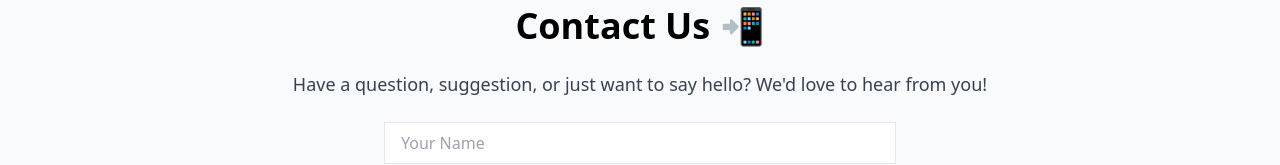
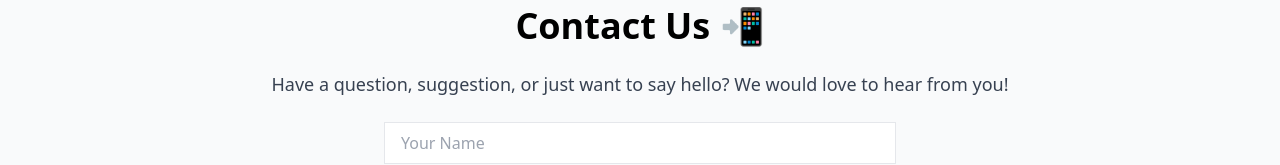
Before and after one commit to JaziBro/BrainBuster, a Next.js app: page /contact in a window 1280 px wide. Shown: the part 178-343 px from the top of the page. Built offline with nearby package versions, Linux system fonts and the light colour scheme.

Commit message:
updated about and contact page

```diff
--- a/src/app/about/page.tsx
+++ b/src/app/about/page.tsx
@@ -28,7 +28,7 @@ export default function AboutPage() {
           Our platform offers a wide range of quizzes on various topics, from science to sports, designed to challenge your knowledge and keep you engaged.
         </p>
         <p className="text-lg text-gray-700 mb-4">
-          Whether you're here to brush up on your trivia skills, prepare for a test, or simply have fun, we have something for everyone. So dive in, explore our quizzes, and enjoy the journey of learning!
+          Whether you are here to brush up on your trivia skills, prepare for a test, or simply have fun, we have something for everyone. So dive in, explore our quizzes, and enjoy the journey of learning!
         </p>
         <p className="text-lg text-gray-700 mb-4">
           Thank you for being a part of our community. <span className="text-purple-600 font-bold">Happy quizzing! </span>
--- a/src/app/contact/page.tsx
+++ b/src/app/contact/page.tsx
@@ -35,7 +35,7 @@ export default function ContactPage() {
       <main className="container mx-auto p-6 text-center">
         <h1 className="text-4xl font-bold mb-6">Contact Us 📲</h1>
         <p className="text-lg text-gray-700 mb-6">
-          Have a question, suggestion, or just want to say hello? We'd love to hear from you!
+          Have a question, suggestion, or just want to say hello? We would love to hear from you!
         </p>
         <form onSubmit={handleSubmit} className="max-w-lg mx-auto">
           <div className="mb-4">
--- a/src/app/page.tsx
+++ b/src/app/page.tsx
@@ -68,7 +68,7 @@ export default function Home() {
                 <Image src={sports_quiz} alt="Quiz 3" className="w-full object-cover" />
                 <div className="p-4">
                   <h3 className="text-xl font-bold mb-2">Game On</h3>
-                  <p className="text-gray-700">Get ready to test your sports savvy! From epic matches to legendary athletes, this quiz has it all—let's see if you've got game!</p>
+                  <p className="text-gray-700">Get ready to test your sports savvy! From epic matches to legendary athletes, this quiz has it all—let&#39;s see if you&#39;ve got game!</p>
                   <Link href="/quizzes/sports" className="bg-purple-600 text-white px-4 py-2 rounded hover:bg-purple-700 mt-6 inline-block">Start Quiz</Link>
                 </div>
               </div>
```
